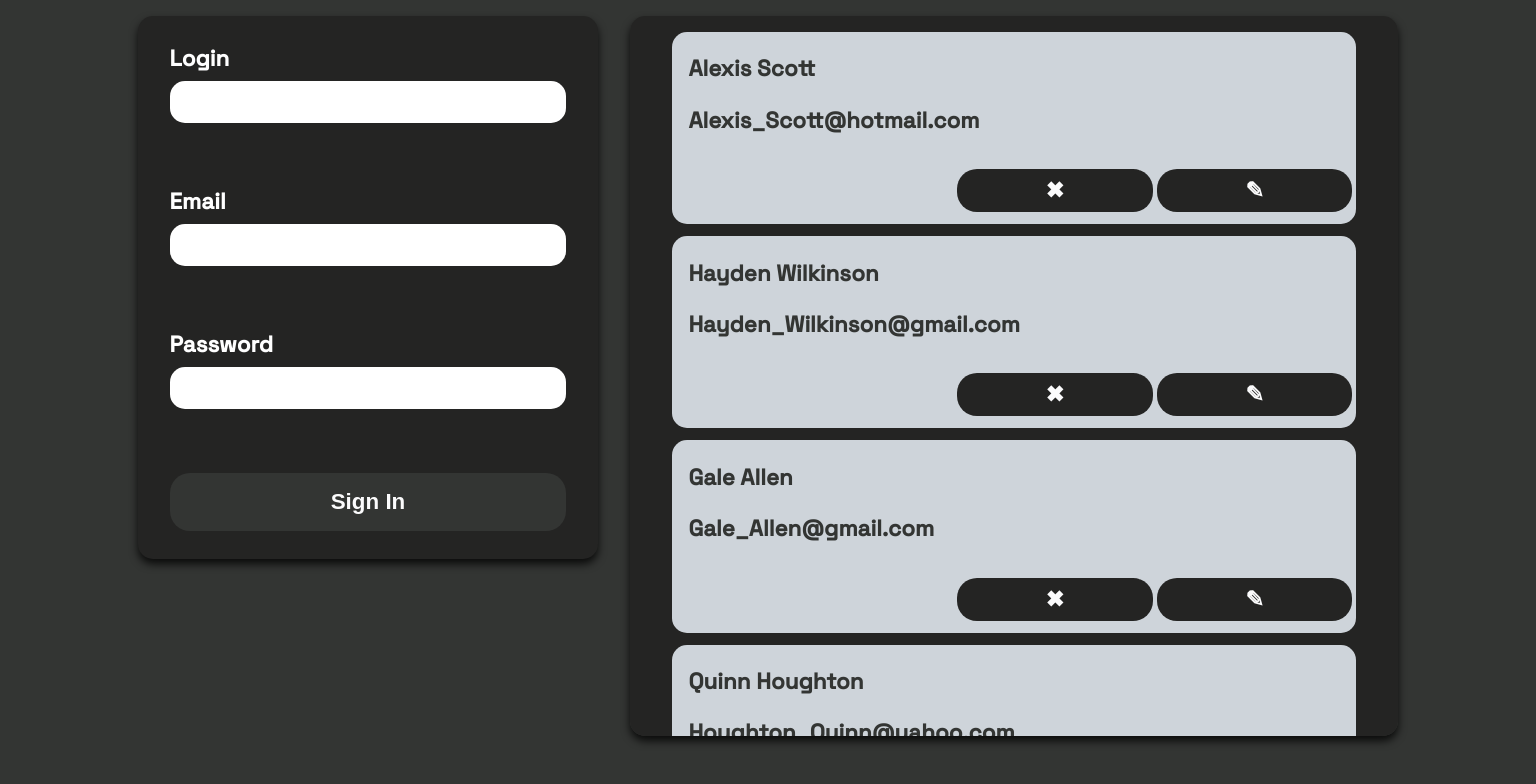
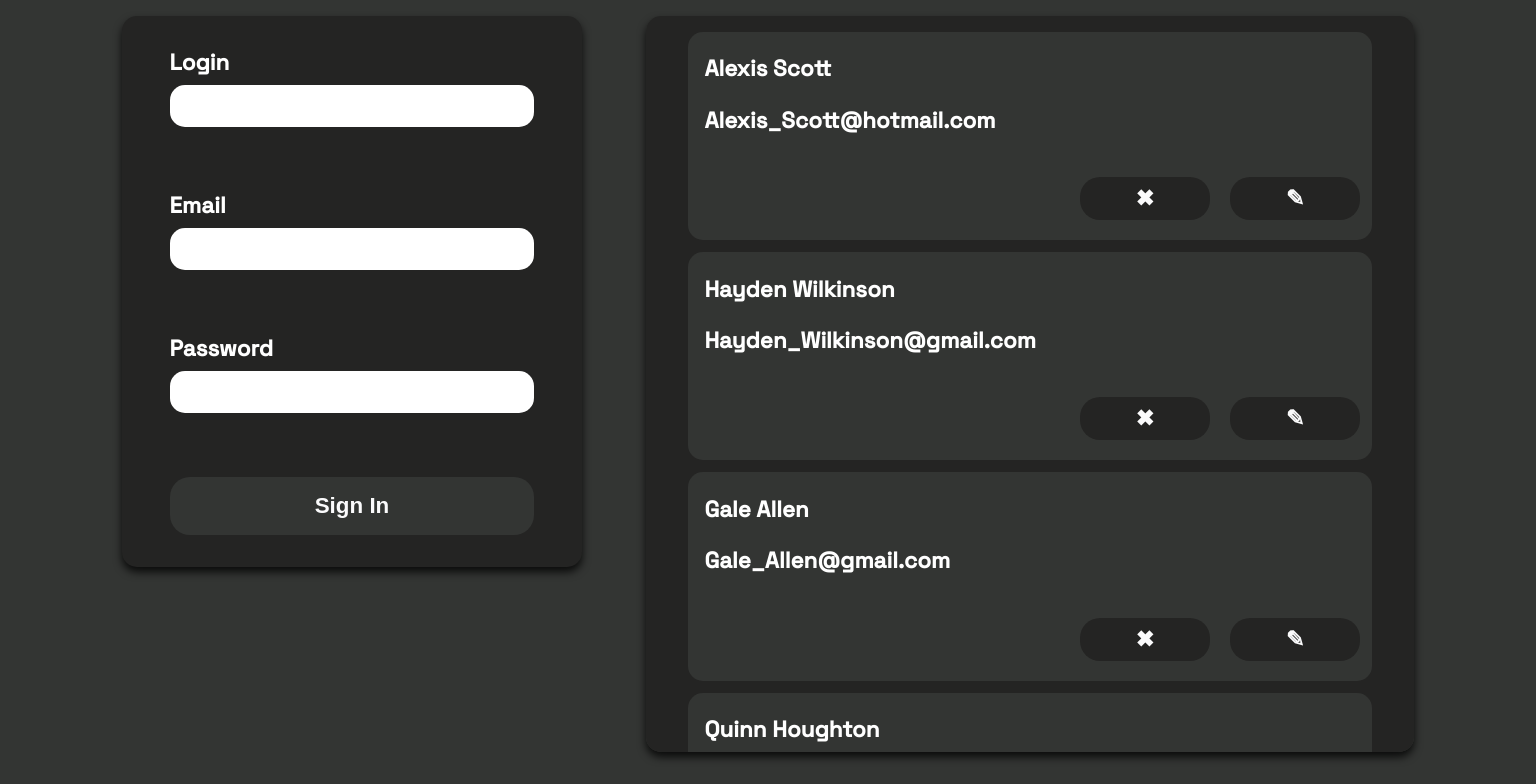
Before and after one commit to brunosm16/login-app, a React (Create React App) app: page / in a window 1536 px wide. Shown: the top 784 px of the page. Built offline with nearby package versions, Linux system fonts and the light colour scheme.

Commit message:
Fixed invalid props.

```diff
--- a/src/components/UI/Modal/Overlay.js
+++ b/src/components/UI/Modal/Overlay.js
@@ -23,15 +23,15 @@ const Overlay = ({ title, message, onCloseModal }) => (
 );
 
 Overlay.defaultProps = {
-	onCloseModal: PropTypes.func,
-	title: PropTypes.string,
-	message: PropTypes.string,
+	onCloseModal: () => {},
+	title: '',
+	message: '',
 };
 
 Overlay.propTypes = {
-	title: '',
-	message: '',
-	onCloseModal: () => {},
+	title: PropTypes.string,
+	message: PropTypes.string,
+	onCloseModal: PropTypes.func,
 };
 
 export default Overlay;
--- a/src/components/Users/AddUser.module.css
+++ b/src/components/Users/AddUser.module.css
@@ -60,10 +60,27 @@
 	}
 }
 
+/* Pixel 2 */
+@media screen and (min-width: 540px) {
+	.form-container,
+	.form-button {
+		font-size: 1.2rem;
+	}
+
+	.form {
+		margin: 1rem 5rem;
+	}
+
+}
+
 /* iPad */
 @media screen and (min-width: 768px) {
 	.control-input input {
 		font-size: 1.2rem;
+	}
+
+	.form-button {
+		padding: 1rem;
 	}
 }
 
@@ -91,5 +108,6 @@
 		display: flex;
 		flex-direction: column;
 		gap: 3rem;
+		margin: 1rem;
 	}
 }
--- a/src/components/Users/UserItem.module.css
+++ b/src/components/Users/UserItem.module.css
@@ -1,13 +1,13 @@
 .item {
 	display: flex;
 	flex-direction: column;
-	background: var(--clr-primary-2);
+	background: var(--bg-clr-1);
 	width: 90%;
 	padding: 0 1rem;
 	margin: 0.75rem auto;
 	font-size: 0.875rem;
 	border-radius: 15px;
-	color: var(--bg-clr-1);
+	color: var(--clr-white);
 	font-weight: bold;
 }
 
@@ -52,4 +52,9 @@
 	.btn {
 		font-size: 1.4rem;
 	}
+
+	.btn {
+		margin: 0.5rem;
+		width: 20%;
+	}
 }
--- a/src/components/Users/UsersList.module.css
+++ b/src/components/Users/UsersList.module.css
@@ -15,5 +15,6 @@
 @media screen and (min-width: 1366px) {
 	.list__container {
 		width: 50%;
+		padding-bottom: 1rem;
 	}
 }
--- a/src/index.css
+++ b/src/index.css
@@ -36,5 +36,6 @@ html {
 		flex-direction: row;
 		align-items: flex-start;
 		justify-content: center;
+		gap: 2rem;
 	}
 }
```
